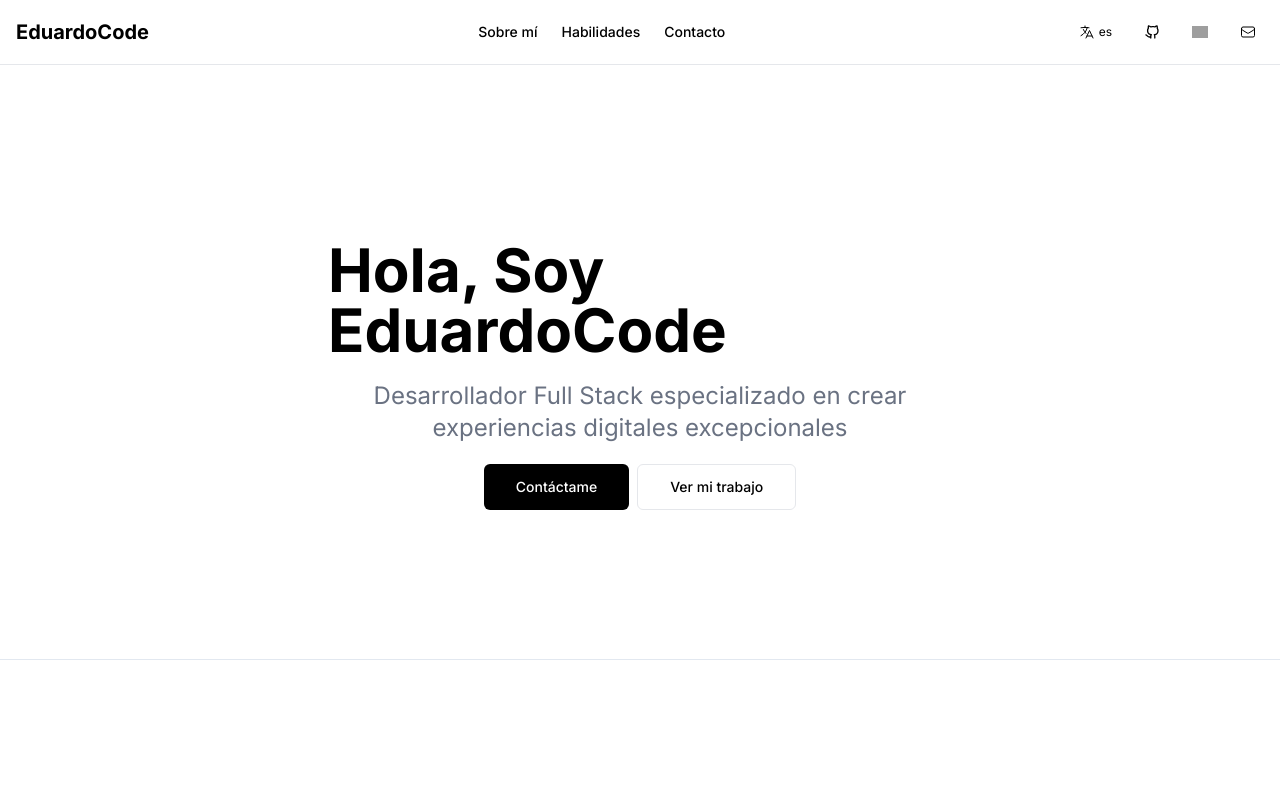
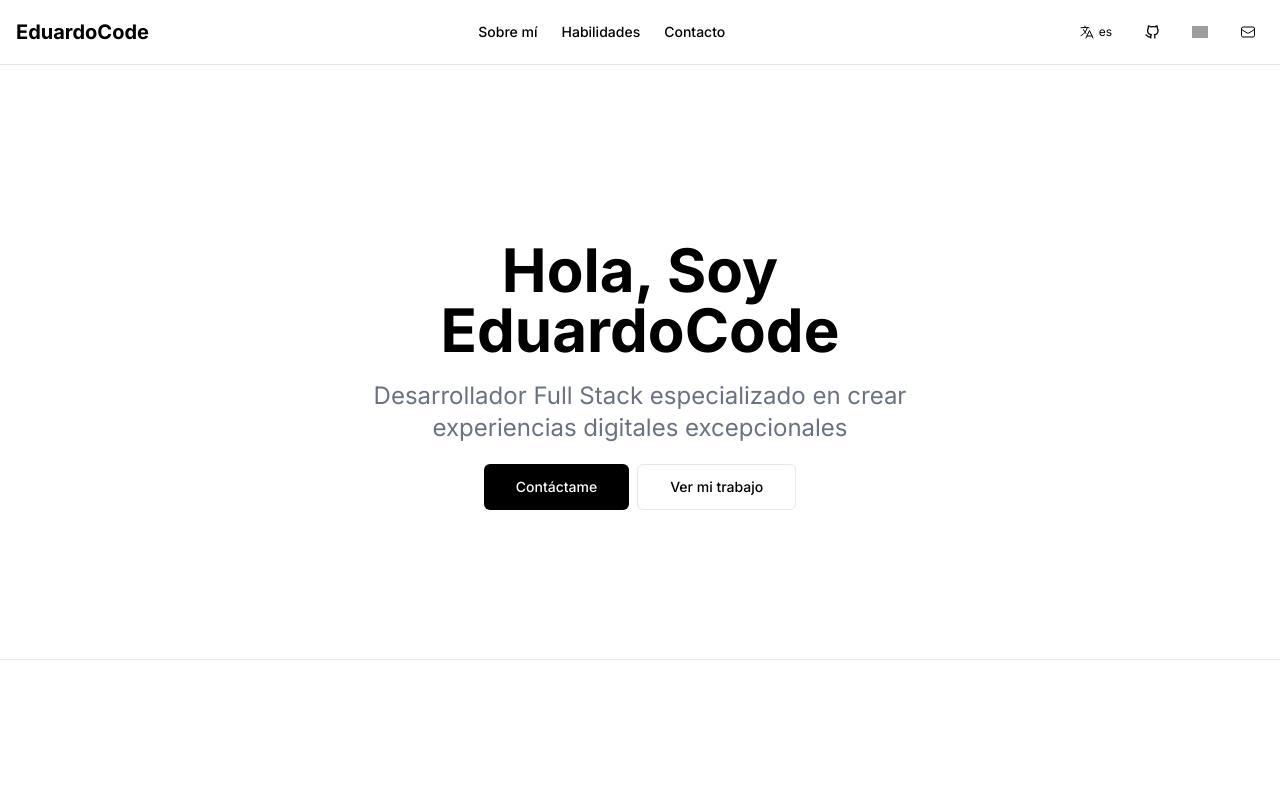
Before and after one commit to ECazabalCode/Portafolio, a React (Vite) app: page / in a window 1280 px wide. Shown: the top 786 px of the page. Built offline with nearby package versions, Linux system fonts and the light colour scheme; grey boxes are pictures that could not be loaded.

Commit message:
fix: center greetings
* Add text-center to greetings

```diff
--- a/src/modules/site/components/Banner.jsx
+++ b/src/modules/site/components/Banner.jsx
@@ -13,7 +13,7 @@ function Banner() {
         <>
             <div className='flex items-center justify-center pt-37 pb-12 md:pt-60 px-4 md:pb-37'>
                 <div className='flex flex-col justify-center items-center gap-5 max-w-full md:max-w-6/12'>
-                    <h1 className="flex font-bold text-4xl md:text-6xl">{getTextByLanguage(appContext.language, 'greetings')}</h1>
+                    <h1 className="flex font-bold text-4xl md:text-6xl text-center">{getTextByLanguage(appContext.language, 'greetings')}</h1>
                     <p className="text-gray-500 text-xl md:text-2xl text-center">{getTextByLanguage(appContext.language, 'description')}</p>
                     <Container config={{ direction: 'auto' }}>
                         <Button modifiers='grow' onClick={() => location.href = '#contact'}>{getTextByLanguage(appContext.language, 'get-in-touch')}</Button>
```
